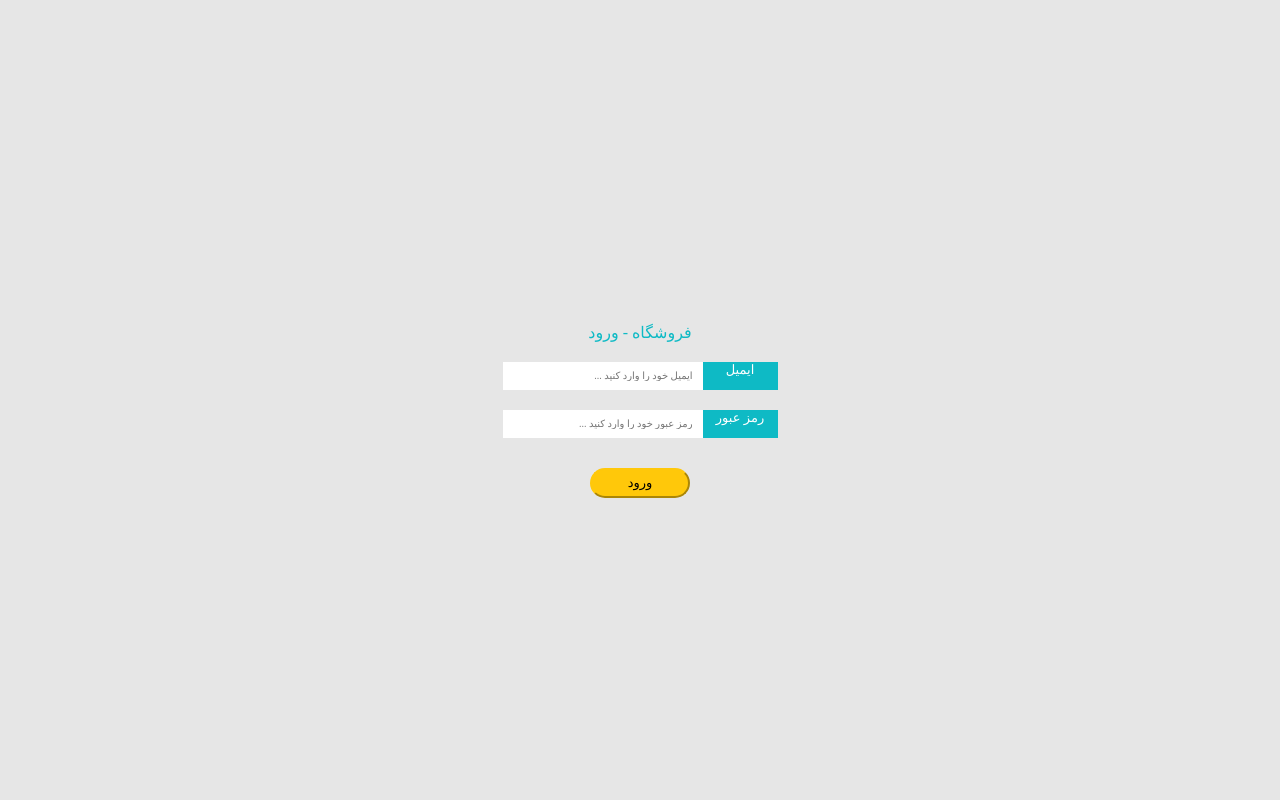
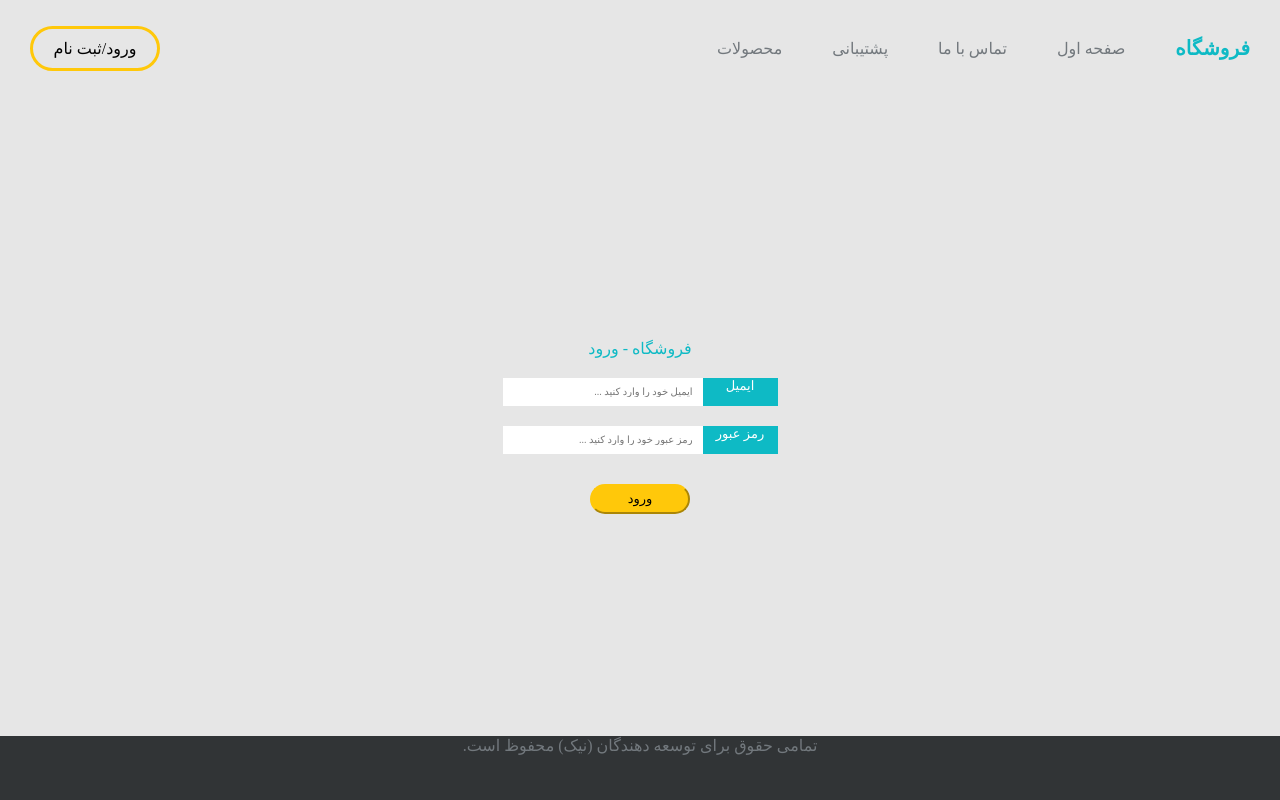
Before and after one commit to AlirezaGhafartehrani/online-store, a website: page Sign In Page/signIn.html in a window 1280 px wide. Drawn offline with Linux system fonts and the light colour scheme; a web font is replaced by a local one.

Commit message:
add header and footer

```diff
--- a/Main Page/mainPage.css
+++ b/Main Page/mainPage.css
@@ -41,7 +41,7 @@ body {
 }
 
 .sign-button {
-    border-radius: 24px;
+    border  -radius: 24px;
     border: 3px solid rgb(255, 200, 10);
     padding: 10px 20px 10px 20px;
     text-align: center;
--- a/Sign In Page/signIn.css
+++ b/Sign In Page/signIn.css
@@ -8,12 +8,132 @@ body {
   font-size: 16px;
   font-family: "B Yekan", "ABeeZee", serif;
   background-color: rgb(230, 230, 230);
+  margin: 0;
+  overflow-x: hidden;
+}
+
+#menu {
+  display: flex;
+  flex-direction: row;
+  align-items: center;
+  width: 100%;
+  justify-content: center;
+  height: 12vh;
+}
+
+#menu > div {
+  color: rgb(114, 120, 125);
+}
+
+.menu-item {
+  text-align: right;
+  direction: rtl;
+}
+
+.menu-item > p:not(.sign-button) {
+  margin-left: 50px;
+}
+
+.menu-item > p:hover {
+  color: rgb(14, 186, 197);
+  cursor: pointer;
+}
+
+.blank-menu {
+  flex-grow: 2;
+}
+
+#left-menu {
+  margin-left: 30px;
+}
+
+.sign-button {
+  border-radius: 24px;
+  border: 3px solid rgb(255, 200, 10);
+  padding: 10px 20px 10px 20px;
+  text-align: center;
+  align-content: center;
+  justify-content: center;
+  color: black;
+  margin-bottom: 0;
+  margin-top: 0;
+  min-width: 130px;
+}
+
+#shop-button {
+  color: rgb(14, 186, 197);
+  font-size: 20px;
+  font-weight: bold;
+  padding-right: 30px;
+}
+
+.fa-chevron-down {
+  padding-right: 10px;
+}
+
+#after-login {
+  display: none;
+}
+
+/* The container <div> - needed to position the dropdown content */
+.dropdown {
+  position: relative;
+  margin-top: 0;
+}
+
+/* Dropdown Content (Hidden by Default) */
+.dropdown-content {
+  display: none;
+  position: absolute;
+  background-color: rgb(225, 225, 225);
+  border-bottom-left-radius: 15px;
+  border-bottom-right-radius: 15px;
+  align-content: center;
+}
+
+/* Options inside the dropdown */
+.dropdown-content a {
+  color: black;
+  text-decoration: none;
+  display: block;
+  direction: rtl;
+  text-align: right;
+  padding: 13px 16px 13px 30px;
+  min-width: 130px;
+}
+
+/* Change color of dropdown links on hover */
+.dropdown-content a:hover {
+  background-color: rgb(247, 247, 247);
+  color: black;
+}
+
+/* Show the dropdown menu on hover */
+.dropdown:hover .dropdown-content {
+  display: block;
+  color: black;
+}
+
+.dropdown:hover {
+  background-color: rgb(225, 225, 225);
+  border-top-left-radius: 24px;
+  border-top-right-radius: 24px;
+}
+
+.dropdown:hover .sign-button,
+.sign-button:hover {
+  background-color: rgb(255, 200, 10);
+  color: black;
+  cursor: pointer;
+}
+
+.center-content {
   color: rgb(33, 33, 33);
-  height: 100vh;
   display: flex;
   flex-direction: column;
   justify-content: center;
   align-items: center;
+  height: 80vh;
 }
 
 .store_entrance {
@@ -91,3 +211,59 @@ body {
   border-radius: 15px;
   border-color: rgb(255, 200, 10);
 }
+
+.footer {
+  width: 100%;
+  background-color: rgb(49, 52, 54);
+  color: rgb(114, 120, 125);
+  text-align: center;
+  display: inline-block;
+  vertical-align: middle;
+  line-height: normal;
+  direction: rtl;
+  user-select: none;
+  height: 8vh;
+}
+
+/*overall customizations*/
+
+/*Annoying dashed border*/
+
+a:link,
+a:visited,
+a:hover,
+a:active {
+  text-decoration: none;
+  color: inherit;
+}
+
+*:focus {
+  outline: none 0;
+}
+
+/*scroll bar*/
+/* width */
+::-webkit-scrollbar {
+  width: 8px;
+}
+
+::-webkit-scrollbar-button {
+  display: none;
+}
+
+/* Track */
+::-webkit-scrollbar-track {
+  box-shadow: inset 0 0 5px white;
+  border-radius: 10px;
+}
+
+/* Handle */
+::-webkit-scrollbar-thumb {
+  background: rgb(204, 204, 196);
+  border-radius: 10px;
+}
+
+/* Handle on hover */
+::-webkit-scrollbar-thumb:hover {
+  background: linear-gradient(to top, orange, yellow);
+}
--- a/Sign In Page/signIn.html
+++ b/Sign In Page/signIn.html
@@ -11,6 +11,46 @@
     <title>Sign In Page</title>
 </head>
 <body>
+    <div id="menu">
+        <div id="left-menu">
+            <!--     onclick="login('nicolo', '12345678') must be called in signUp.html, it's here just for test!   -->
+            <p id="before-login" class="sign-button menu-item" onclick="login('nicolo', '12345678')">
+                <a href="../Sign%20Up%20Page/signUp.html" target="_blank"> ورود/ثبت نام</a>
+            </p>
+            <div id="after-login" class="dropdown menu-item">
+                <p id="username-button" class="sign-button">هادی<i class="fa fa-chevron-down" aria-hidden="true"></i></p>
+                <div class="dropdown-content">
+                    <a href="#">پروفایل</a>
+                    <a href="#" onclick="logout()">خروج از حساب</a>
+                </div>
+            </div>
+        </div>
+        <div class="blank-menu">
+            <!--    just an empty space! -->
+        </div>
+        <div class="menu-item">
+            <p><a href="mainPage.html#goods-grid-container">محصولات</a></p>
+
+        </div>
+        <div class="menu-item">
+            <p><a>پشتیبانی</a></p>
+
+
+        </div>
+        <div class="menu-item">
+            <p><a>تماس با ما</a></p>
+
+        </div>
+        <div class="menu-item">
+            <p><a href="mainPage.html">صفحه اول</a></p>
+
+        </div>
+        <div class="menu-item">
+            <p id="shop-button"><a href="mainPage.html#goods-grid-container">فروشگاه</a></p>
+
+        </div>
+    </div>
+    <div class="center-content">
         <div class="store_entrance">فروشگاه - ورود</div>
         <div class="email">
             <div class="email__1">ایمیل</div>
@@ -21,5 +61,10 @@
             <input type="password" class="password__2" placeholder="... رمز عبور خود را وارد کنید">
         </div>
         <button class="input">ورود</button>
+    </div>
+    <div class="footer">
+        <p>تمامی حقوق برای توسعه دهندگان (نیک) محفوظ است.</p>
+    </div>
+    <script src="signIn.js"></script>
 </body>
 </html>
```
Also changed, not shown: Main Page/mainPage.html (+0 -1 lines). Lines whose indentation alone changed are shown as unchanged.
